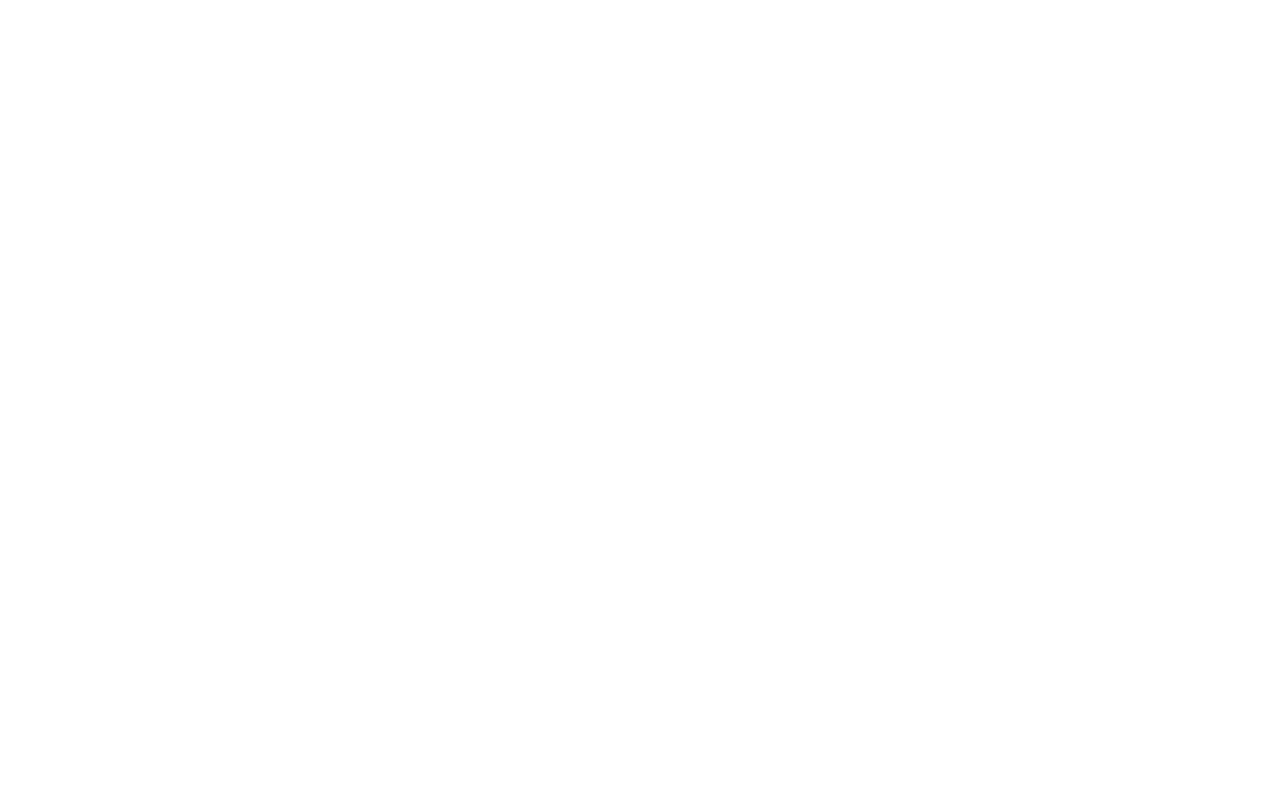
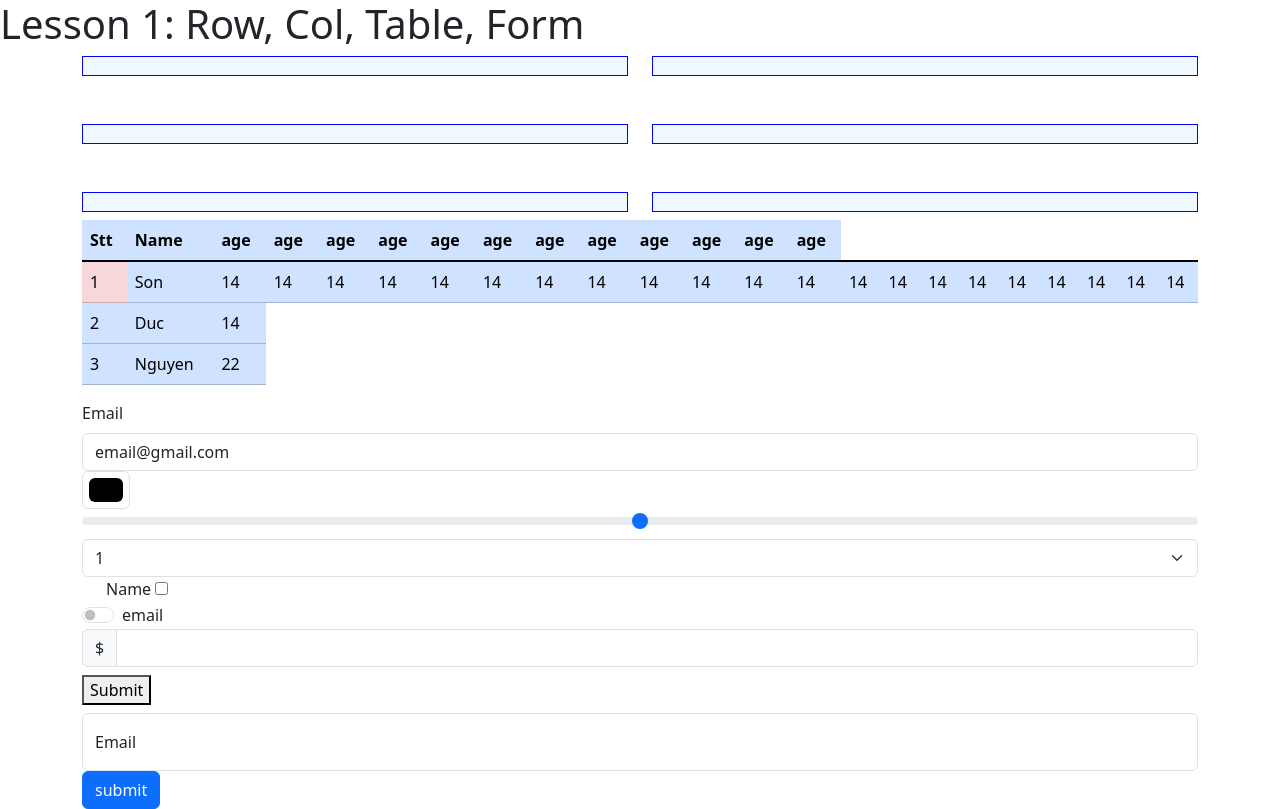
Before and after one commit to ducson0112/Bootstrap_5_Crash_Course, a plain HTML site: page index.html in a window 1280 px wide. Drawn offline with nearby package versions, Linux system fonts and the light colour scheme.

Commit message:
Add file index.html & index_test.html

```diff
--- a/index.html
+++ b/index.html
@@ -1,10 +1,140 @@
+<!DOCTYPE html>
 <html lang="en">
 <head>
     <meta charset="UTF-8">
     <meta name="viewport" content="width=device-width, initial-scale=1.0">
     <title>Document</title>
+    <link href="https://cdn.jsdelivr.net/npm/bootstrap@5.3.5/dist/css/bootstrap.min.css" rel="stylesheet" integrity="sha384-SgOJa3DmI69IUzQ2PVdRZhwQ+dy64/BUtbMJw1MZ8t5HZApcHrRKUc4W0kG879m7" crossorigin="anonymous">
+    <style>
+        .box {
+            min-height: 20px;
+            background-color: aliceblue;
+            border: 1px solid blue;
+        }
+    </style>
 </head>
 <body>
+    <script src="https://cdn.jsdelivr.net/npm/bootstrap@5.3.5/dist/js/bootstrap.bundle.min.js" integrity="sha384-k6d4wzSIapyDyv1kpU366/PK5hCdSbCRGRCMv+eplOQJWyd1fbcAu9OCUj5zNLiq" crossorigin="anonymous"></script>
+    <h1>Lesson 1: Row, Col, Table, Form</h1>
+    <div class="container mt-2">
+        <div class="row row-cols-2 gy-5">
+            <div class="col">
+                <div class="box"> </div>
+            </div>
+            <div class="col">
+                <div class="box"></div>
+            </div>
+            <div class="col">
+                <div class="box"> </div>
+            </div>
+            <div class="col">
+                <div class="box"> </div>
+            </div>
+            <div class="col">
+                <div class="box"></div>
+            </div>
+            <div class="col">
+                <div class="box"> </div>
+            </div>
 
+        </div>
+    </div>
+
+    <div class="container mt-2">
+        <div class="table-responsive">
+            <table class="table table-primary">
+                <thead>
+                <tr>
+                    <th>Stt</th>
+                    <th>Name</th>
+                    <th>age</th>
+                    <th>age</th>
+                    <th>age</th>
+                    <th>age</th>
+                    <th>age</th>
+                    <th>age</th>
+                    <th>age</th>
+                    <th>age</th>
+                    <th>age</th>
+                    <th>age</th>
+                    <th>age</th>
+                    <th>age</th>
+                </tr>
+            </thead>
+            <tbody class="table-group-divider">
+                <tr>
+                    <td class="table-danger">1</td>
+                    <td>Son</td>
+                    <td>14</td>
+                    <td>14</td>
+                    <td>14</td>
+                    <td>14</td>
+                    <td>14</td>
+                    <td>14</td>
+                    <td>14</td>
+                    <td>14</td>
+                    <td>14</td>
+                    <td>14</td>
+                    <td>14</td>
+                    <td>14</td>
+                    <td>14</td>
+                    <td>14</td>
+                    <td>14</td>
+                    <td>14</td>
+                    <td>14</td>
+                    <td>14</td>
+                    <td>14</td>
+                    <td>14</td>
+                    <td>14</td>
+                </tr>
+                <tr>
+                    <td>2</td>
+                    <td>Duc</td>
+                    <td>14</td>
+                </tr>
+                <tr>
+                    <td>3</td>
+                    <td>Nguyen</td>
+                    <td>22</td>
+                </tr>
+            </tbody>
+            </table>
+        </div>
+    </div>
+
+    <div class="container">
+        <form>
+            <label for="email" class="form-label">Email</label>
+            <input type="email" id="email" class="form-control" value="email@gmail.com" readonly>
+
+            <input type="color" class="form-control form-control-color ">
+            <input type="range" class="form-range">
+            <select name="" id="" class="form-select">
+                <option value="">1</option>
+                <option value="">2</option>
+            </select>
+
+            <div class="form-check">
+                <label for="name">Name</label>
+                <input type="checkbox" class="form-check-label">
+            </div>
+
+            <div class="form-check form-switch form-check-inline">
+                <input type="checkbox" name="" id="email" class="form-check-input">email
+            </div>
+
+            <div class="input-group">
+                <div class="input-group-text">$</div>
+                <input type="number"  class="form-control">
+            </div>
+            <button class="mt-2">Submit</button>
+        </form>
+
+        <form class="form-floating mt-2 ">
+            <input type="text " placeholder="Email" class="form-control"  required>
+            <label id="email" class="form-label" >Email</label>
+        </form>
+        <button class="btn btn-primary">submit</button>
+    </div>
 </body>
 </html>
```
Also changed, not shown: index_test.html (added, +11 -0 lines).
